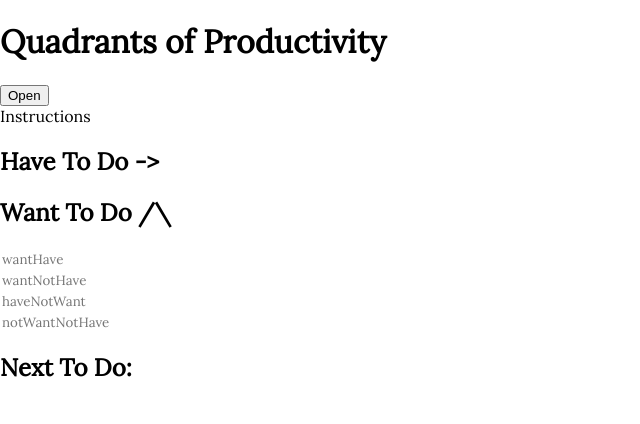
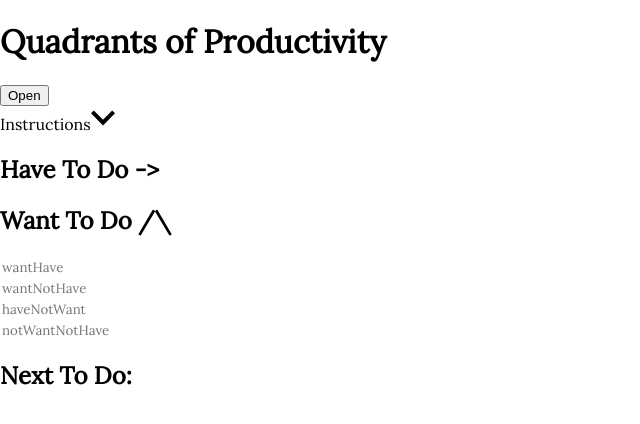
Before and after one commit to slhodak/quadrants-of-productivity, a React (Create React App) app: page / in a window 1280 px wide. Shown: the top 424 px of the page, without its empty margins (0-640 px from the left). Built offline with nearby package versions, Linux system fonts and the light colour scheme.

Commit message:
Add arrows to instruction box

```diff
--- a/src/components/Instructions.jsx
+++ b/src/components/Instructions.jsx
@@ -1,5 +1,7 @@
 import React from 'react';
 import styles from '../styles.css';
+import arrowUp from '../svg/arrowUp.js';
+import arrowDown from '../svg/arrowDown.js';
 
 export default (props) => {
   return (
@@ -7,7 +9,7 @@ export default (props) => {
       <button className={styles.toggle} onClick={props.toggle}>{props.open ? 'Close' : 'Open'}</button>
       {props.open
         ? <div className={styles.instructions}>
-            <p>Instructions</p>
+            <p>Instructions<span className={styles.arrow}>{arrowUp}</span></p>
             <p>Things you are thinking of doing probably exist along two axes:</p>
             <ol>
               <li>How much you want to do them</li>
@@ -15,7 +17,7 @@ export default (props) => {
             </ol>
             <p>Add your tasks into the appropriate text areas, and listen to the list.</p>
           </div>
-        : <div className={styles.instructionsEmpty}>Instructions </div>}
+        : <div className={styles.instructionsEmpty}>Instructions<span className={styles.arrow}>{arrowDown}</span></div>}
     </div>
   );
 };
--- a/src/styles.css
+++ b/src/styles.css
@@ -174,3 +174,7 @@ input {
 .instructionsEmpty {
   composes: instructions;
 }
+
+.arrow svg{
+  height: 12px;
+}
```
